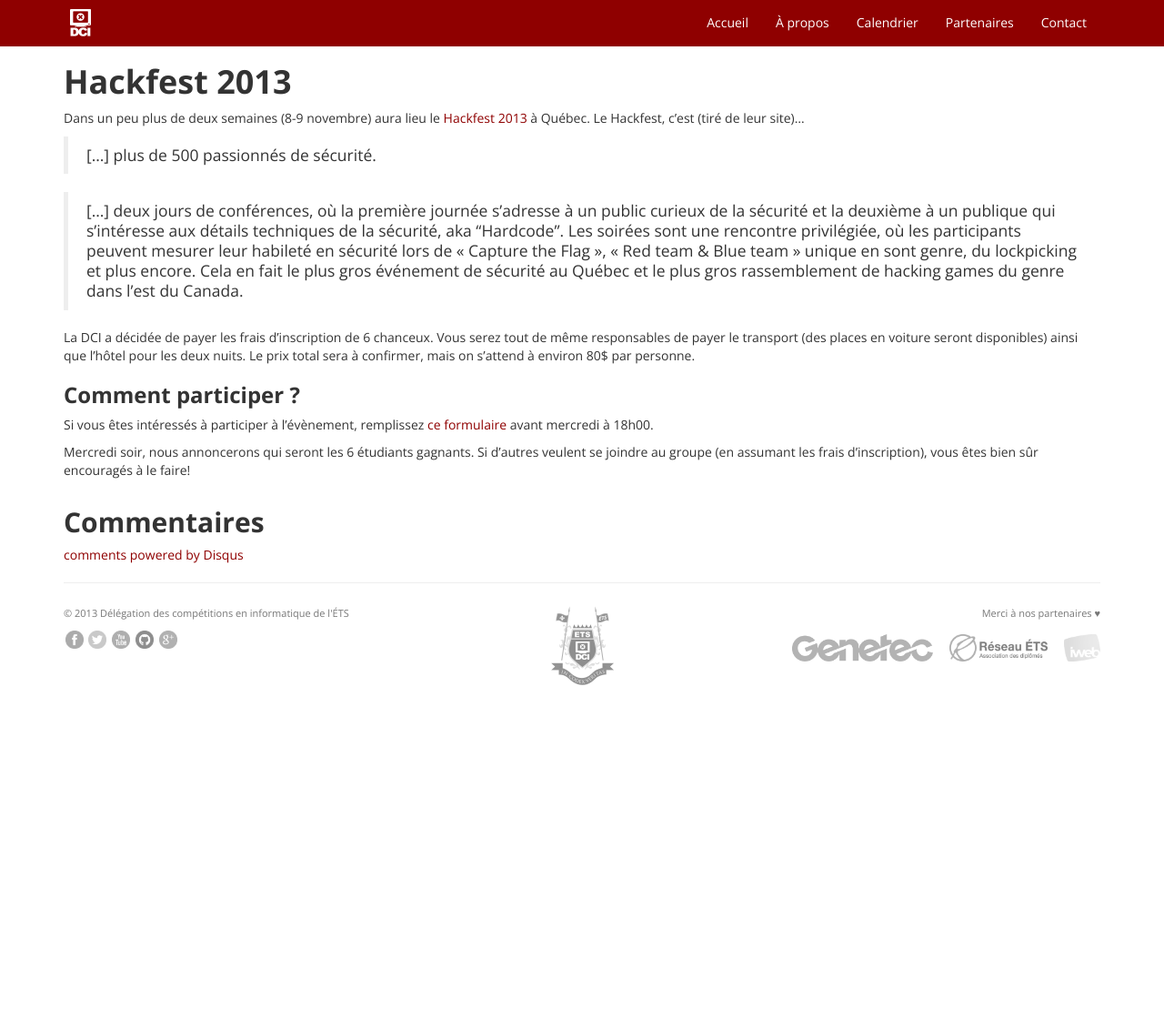
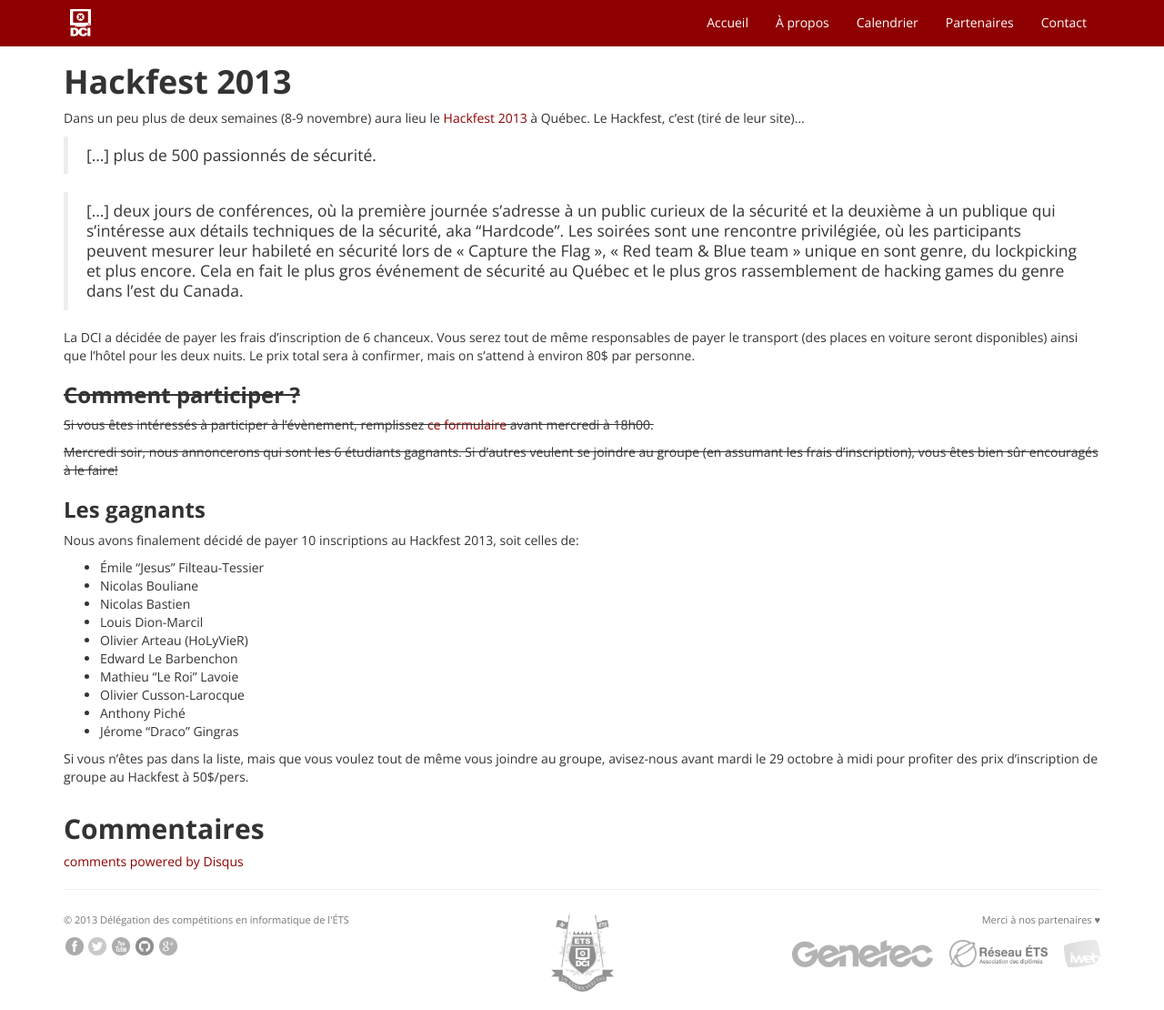
Before and after one commit to dciets/dciets.github.io, a Jekyll site: the page built from news/_posts/2013-10-22-hackfest-2013.markdown, in a window 1280 px wide and 1110 px high. Shown: the whole window at 91% size. Built offline with Jekyll 4.4.1, drawn with Linux system fonts in a browser that asks for light colours; Markdown is read by kramdown in place of the engine named in the settings; comment, search, counter and statistics services are not loaded.

Commit message:
Update news Hackfest
Update news Hackfest

```diff
--- a/news/_posts/2013-10-22-hackfest-2013.markdown
+++ b/news/_posts/2013-10-22-hackfest-2013.markdown
@@ -12,8 +12,24 @@ Dans un peu plus de deux semaines (8-9 novembre) aura lieu le [Hackfest 2013](ht
 
 La DCI a décidée de payer les frais d'inscription de 6 chanceux. Vous serez tout de même responsables de payer le transport (des places en voiture seront disponibles) ainsi que l'hôtel pour les deux nuits. Le prix total sera à confirmer, mais on s'attend à environ 80$ par personne.
 
-###Comment participer ?
+###~~Comment participer ?~~
 
-Si vous êtes intéressés à participer à l'évènement, remplissez [ce formulaire](https://docs.google.com/forms/d/14SdAt1bhv7hWfHuIx8kAQZMpk-aatoHRyDPdZdTpby0/viewform) avant mercredi à 18h00.
+~~Si vous êtes intéressés à participer à l'évènement, remplissez [ce formulaire](https://docs.google.com/forms/d/14SdAt1bhv7hWfHuIx8kAQZMpk-aatoHRyDPdZdTpby0/viewform) avant mercredi à 18h00.~~
 
-Mercredi soir, nous annoncerons qui seront les 6 étudiants gagnants. Si d'autres veulent se joindre au groupe (en assumant les frais d'inscription), vous êtes bien sûr encouragés à le faire!
+~~Mercredi soir, nous annoncerons qui sont les 6 étudiants gagnants. Si d'autres veulent se joindre au groupe (en assumant les frais d'inscription), vous êtes bien sûr encouragés à le faire!~~
+
+###Les gagnants
+Nous avons finalement décidé de payer 10 inscriptions au Hackfest 2013, soit celles de:
+
+* Émile "Jesus" Filteau-Tessier
+* Nicolas Bouliane
+* Nicolas Bastien
+* Louis Dion-Marcil
+* Olivier Arteau (HoLyVieR)
+* Edward Le Barbenchon
+* Mathieu "Le Roi" Lavoie
+* Olivier Cusson-Larocque
+* Anthony Piché
+* Jérome "Draco" Gingras
+
+Si vous n'êtes pas dans la liste, mais que vous voulez tout de même vous joindre au groupe, avisez-nous avant mardi le 29 octobre à midi pour profiter des prix d'inscription de groupe au Hackfest à 50$/pers.
```
